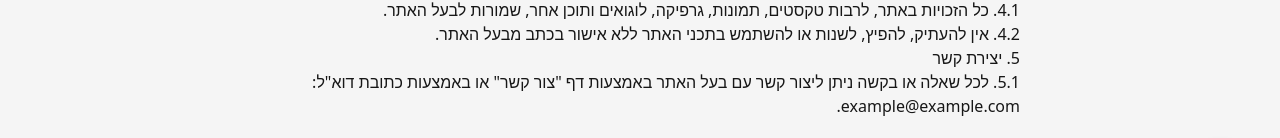
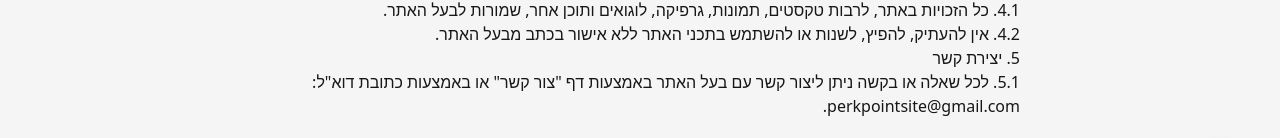
Before and after one commit to onico100/perk-point, a Next.js app: page /terms in a window 1280 px wide. Shown: the part 500-638 px from the top of the page. Built offline with nearby package versions, Linux system fonts and the light colour scheme; no server answers; a web font is replaced by a local one.

Commit message:
terms and provecy

```diff
--- a/src/app/privacy/page.tsx
+++ b/src/app/privacy/page.tsx
@@ -57,7 +57,7 @@ const PrivacyPolicyPage: React.FC = () => {
         </p>
         <p>
           5.2. לבירור או בקשה בנושא פרטיות, ניתן ליצור קשר בכתובת
-          example@example.com.
+          perkpointsite@gmail.com.
         </p>
       </section>
     </div>
--- a/src/app/terms/page.tsx
+++ b/src/app/terms/page.tsx
@@ -56,7 +56,7 @@ const TermsPage: React.FC = () => {
         <h2>5. יצירת קשר</h2>
         <p>
           5.1. לכל שאלה או בקשה ניתן ליצור קשר עם בעל האתר באמצעות דף "צור קשר"
-          או באמצעות כתובת דוא"ל: example@example.com.
+          או באמצעות כתובת דוא"ל: perkpointsite@gmail.com.
         </p>
       </section>
     </div>
```
